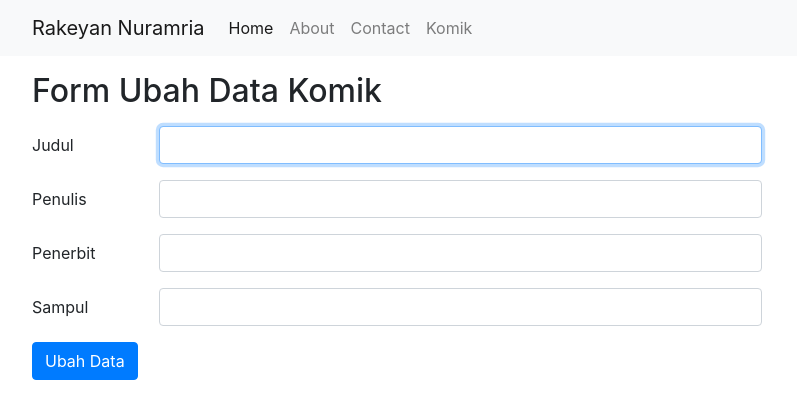
After one commit to rkynn/rekweb2020_183040098_ci4app, a CodeIgniter 4 app: template app/Views/komik/edit.php in a window 1280 px wide. The commit adds this page. Shown: the top 419 px of the page, without its empty margins (53-850 px from the left). Run offline with PHP 8.4 and a stand-in for CodeIgniter, Linux system fonts and the light colour scheme; the template is opened without the code that fills it, so the values that code supplies are empty; some libraries are stand-ins or nearby versions.

Commit message:
+ Materi Delete & Edit

```diff
--- /dev/null
+++ b/app/Views/komik/edit.php
@@ -0,0 +1,47 @@
+<?= $this->extend('layout/template'); ?>
+
+<?= $this->section('content'); ?>
+<div class="container">
+    <div class="row">
+        <div class="col-8">
+            <h2 class="my-3">Form Ubah Data Komik</h2>
+            <form action="/komik/update/<?= $komik['id']; ?>" method="post">
+                <?= csrf_field(); ?>
+                <input type="hidden" name="slug" value="<?= $komik['slug']; ?>">
+                <div class="form-group row">
+                    <label for="judul" class="col-sm-2 col-form-label">Judul</label>
+                    <div class="col-sm-10">
+                        <input type="text" class="form-control <?= ($validation->hasError('judul')) ? 'is-invalid' : ''; ?>" id="judul" name="judul" autofocus value="<?= (old('judul')) ? old('judul') : $komik['judul'] ?>">
+                        <div class="invalid-feedback">
+                            <?= $validation->getError('judul'); ?>
+                        </div>
+                    </div>
+                </div>
+                <div class="form-group row">
+                    <label for="penulis" class="col-sm-2 col-form-label">Penulis</label>
+                    <div class="col-sm-10">
+                        <input type="text" class="form-control" id="penulis" name="penulis" value="<?= (old('penulis')) ? old('penulis') : $komik['penulis'] ?>">
+                    </div>
+                </div>
+                <div class="form-group row">
+                    <label for="penerbit" class="col-sm-2 col-form-label">Penerbit</label>
+                    <div class="col-sm-10">
+                        <input type="text" class="form-control" id="penerbit" name="penerbit" value="<?= (old('penerbit')) ? old('penerbit') : $komik['penerbit'] ?>">
+                    </div>
+                </div>
+                <div class="form-group row">
+                    <label for="sampul" class="col-sm-2 col-form-label">Sampul</label>
+                    <div class="col-sm-10">
+                        <input type="text" class="form-control" id="sampul" name="sampul" value="<?= (old('sampul')) ? old('sampul') : $komik['sampul'] ?>">
+                    </div>
+                </div>
+                <div class="form-group row">
+                    <div class="col-sm-10">
+                        <button type="submit" class="btn btn-primary">Ubah Data</button>
+                    </div>
+                </div>
+            </form>
+        </div>
+    </div>
+</div>
+<?= $this->endSection(); ?>
```
Also changed, not shown: app/Config/Routes.php (+5 -2 lines), app/Controllers/Komik.php (+57 -0 lines), app/Views/komik/detail.php (+12 -2 lines).
